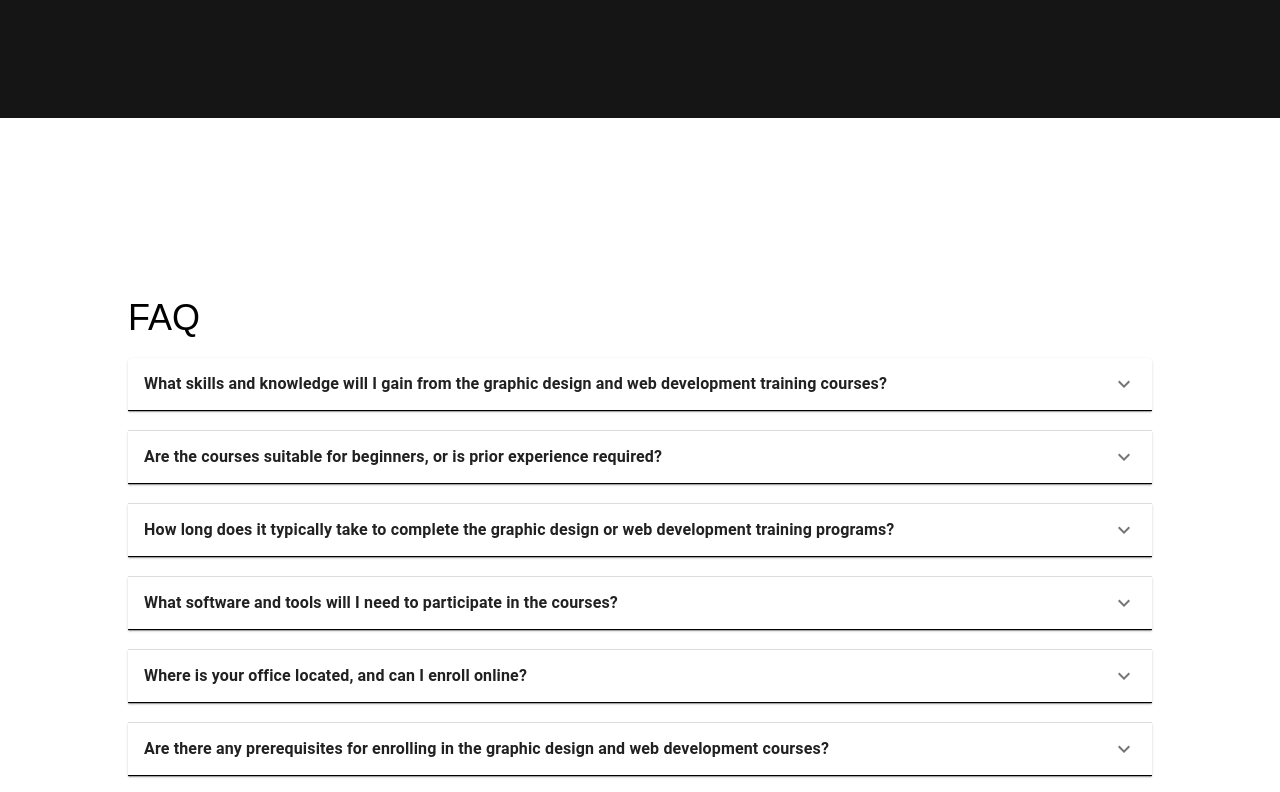
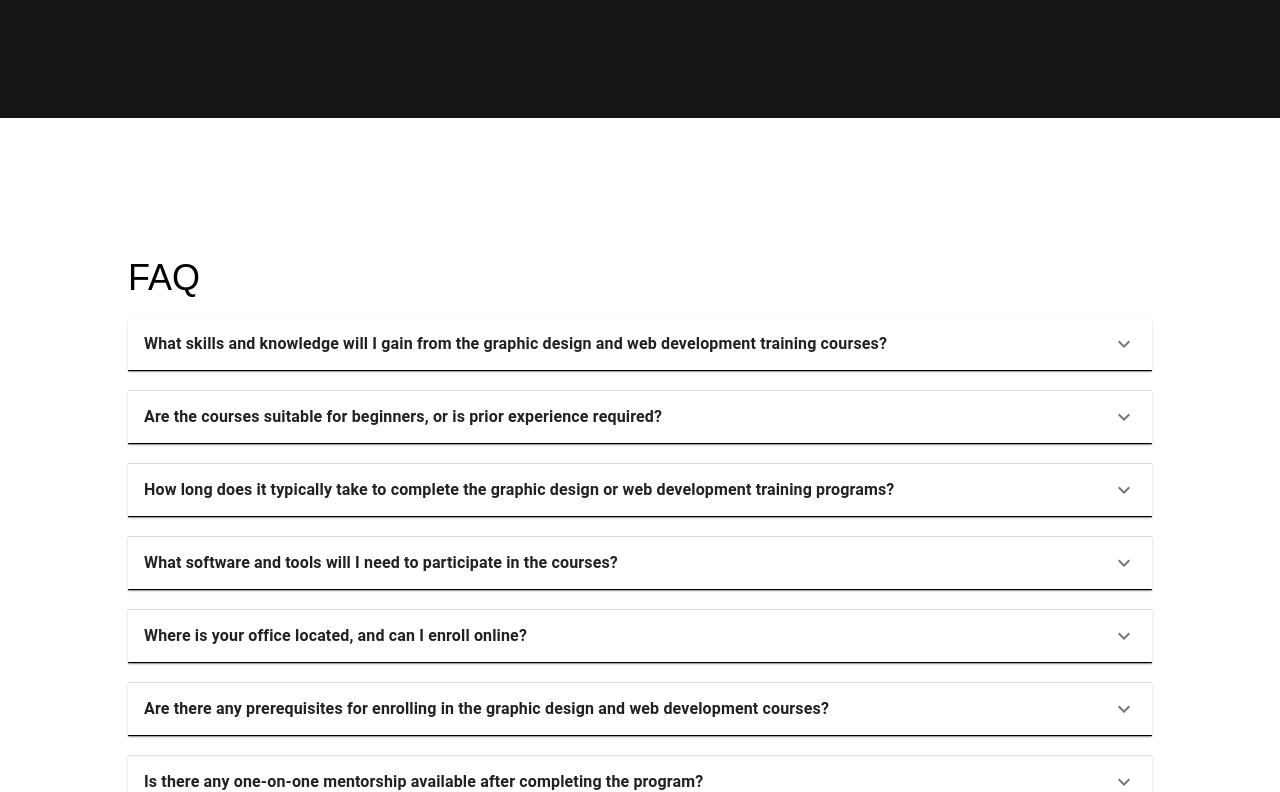
Before and after one commit to Viclaww/unik-landing, a React (Vite) app: page / in a window 1280 px wide. Shown: the part 3691-4483 px from the top of the page. Built offline with nearby package versions, Linux system fonts and the light colour scheme; the HTML template or start-up script is replaced by a standard one.

Commit message:
Faq Style Fixing

```diff
--- a/src/components/FAQ.jsx
+++ b/src/components/FAQ.jsx
@@ -6,7 +6,7 @@ import Typography from "@mui/material/Typography";
 import ExpandMoreIcon from "@mui/icons-material/ExpandMore";
 const FAQ = () => {
   return (
-    <div id="faqs" className="py-[20vh] px-[10vw]  text-4xl bg-white">
+    <div id="faqs" className="py-[15vh] px-[10vw]  text-4xl bg-white">
       <h3 className="py-5 font-Coiny">FAQ</h3>
       <div>
         <Accordion
```
